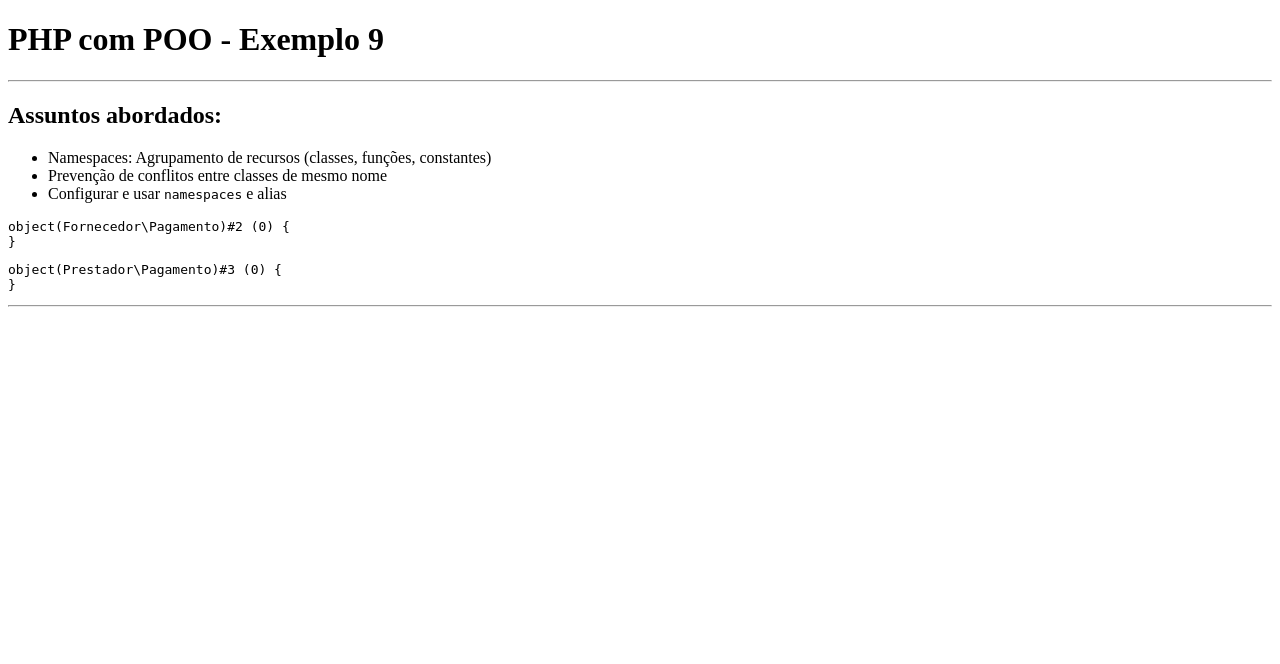
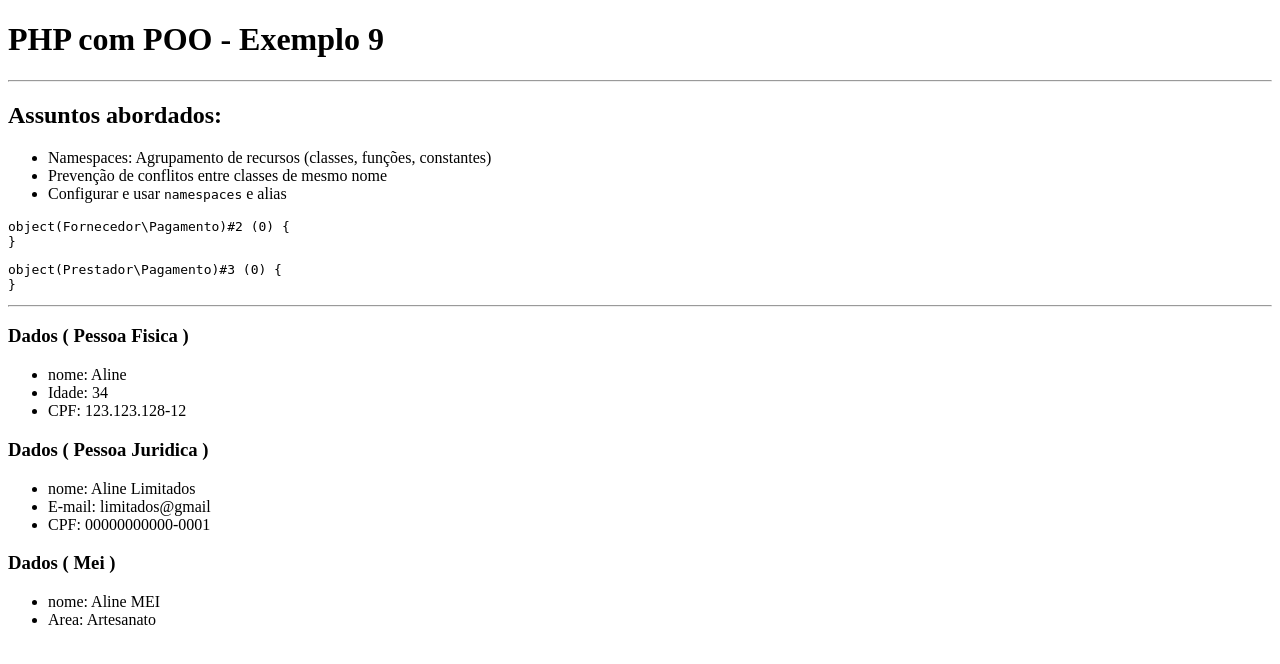
Before and after one commit to AlineMachadoTeixeira/aulas-php-poo, a PHP site: page / in a window 1280 px wide. Shown: the top 664 px of the page. Run offline with PHP 8.4, Linux system fonts and the light colour scheme.

Commit message:
resolvendo o exercício com

```diff
--- a/index.php
+++ b/index.php
@@ -22,6 +22,9 @@
 
     use Fornecedor\Pagamento;
     use Prestador\Pagamento as PrestadorPagamento;
+    use Tabajara\MEI;
+    use Tabajara\PessoaFisica;
+    use Tabajara\PessoaJuridica;
 
     require_once "src/fornecedores/Pagamento.php";
     require_once "src/prestadores/Pagamento.php";
@@ -39,8 +42,7 @@
 
     //Forma 3 de usar classe com namespaces
     $pagamentoFornecedor = new Pagamento;
-    $pagamentoPrestador = new PrestadorPagamento
-
+    $pagamentoPrestador = new PrestadorPagamento;
 
     ?>
 
@@ -54,6 +56,65 @@
      - Coloque alguns dados usando setters
      - Exiba alguns dados no HTML  -->
 
+     <?php
+     require_once "src/PessoaFisica.php";
+     //use está na linha 26
+     $tabajaraPF = new PessoaFisica;
+     $tabajaraPF->setNome("Aline");
+     $tabajaraPF->setIdade(34);
+     $tabajaraPF->setCpf("123.123.128-12");
+
+     require_once "src/PessoaJuridica.php";
+     //use está na linha 27
+     $tabajaraPJ = new PessoaJuridica;
+     $tabajaraPJ->setNome("Aline Limitados");
+     $tabajaraPJ->setEmail("limitados@gmail");
+     $tabajaraPJ->setCnpj("00000000000-0001");
+
+     require_once "src/MEI.php";
+     //use está na linha 25
+     $tabajaraMEI = new MEI;
+     $tabajaraMEI->setNome("Aline MEI");
+     $tabajaraMEI->setAreaDeAtuacao("Artesanato");
+     ?>
+
+     <h3>Dados ( Pessoa Fisica )</h3>
+     <ul>
+        <li>
+            nome: <?=$tabajaraPF->getNome()?>
+        </li>
+        <li>
+            Idade: <?=$tabajaraPF->getIdade()?>
+        </li>
+        <li>
+            CPF: <?=$tabajaraPF->getCpf()?>
+        </li>
+     </ul>
+
+     <h3>Dados ( Pessoa Juridica )</h3>
+     <ul>
+        <li>
+            nome: <?=$tabajaraPJ->getNome()?>
+        </li>
+        <li>
+            E-mail: <?=$tabajaraPJ->getEmail()?>
+        </li>
+        <li>
+            CPF: <?=$tabajaraPJ->getCnpj()?>
+        </li>
+     </ul>
+
+     <h3>Dados ( Mei )</h3>
+     <ul>
+        <li>
+            nome: <?=$tabajaraMEI->getNome()?>
+        </li>
+        <li>
+            Area: <?=$tabajaraMEI->getAreaDeAtuacao()?>
+        </li>
+
+     </ul>
+
 
 </body>
 
```
